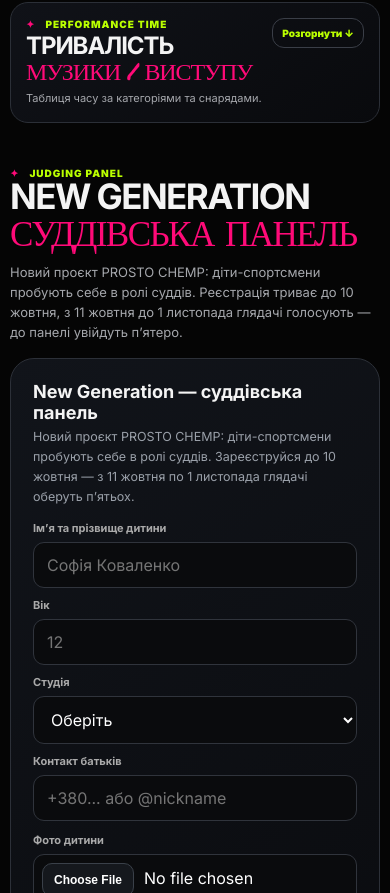
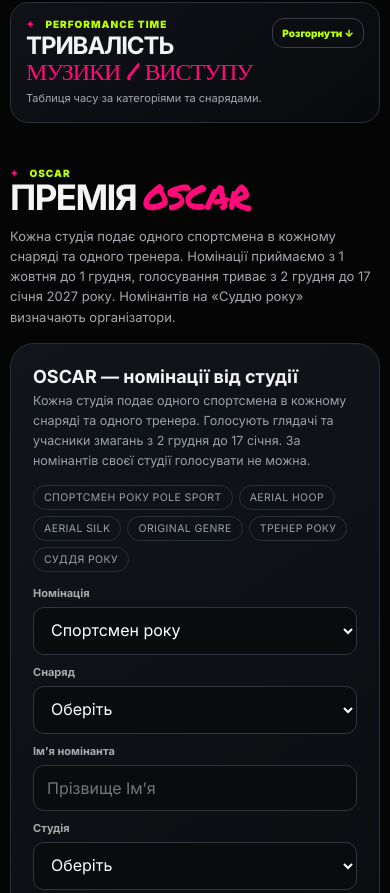
Before and after one commit to kkostrikova/prosto-chemp-rules-2027, a plain HTML site: page index.html in a window 390 px wide. Shown: the part 9113-10006 px from the top of the page. Drawn offline with Linux system fonts and the light colour scheme.

Commit message:
Hide the New Generation section now that the panel is chosen
Co-Authored-By: Claude Opus 5 <noreply@anthropic.com>
Claude-Session: https://claude.ai/code/session_01WjfHg1DPLbPEpcnmxiw5Lp

```diff
--- a/index.html
+++ b/index.html
@@ -509,7 +509,7 @@ main{max-width:1220px;margin:auto;padding:0 18px 70px}
 </head>
 <body>
 <div class="grain"></div>
-<header><div class="nav"><a class="brand" href="#top"><span class="brand-mark">P4</span><span>PROSTO <b>CHEMP</b> / RULES HUB</span></a><button class="mobile-menu" aria-label="Меню">☰</button><nav class="navlinks"><a href="#start">Старт</a><a href="https://polecompetition.com/" target="_blank" rel="noopener">Подати заявку</a><a href="#art-description">ART</a><a href="#compulsory">SPORT</a><a href="#agreements">Угоди</a><a href="#newgen">New Generation</a><a href="#oscar">OSCAR</a><a href="#full-rules">Правила</a></nav></div></header>
+<header><div class="nav"><a class="brand" href="#top"><span class="brand-mark">P4</span><span>PROSTO <b>CHEMP</b> / RULES HUB</span></a><button class="mobile-menu" aria-label="Меню">☰</button><nav class="navlinks"><a href="#start">Старт</a><a href="https://polecompetition.com/" target="_blank" rel="noopener">Подати заявку</a><a href="#art-description">ART</a><a href="#compulsory">SPORT</a><a href="#agreements">Угоди</a><a href="#oscar">OSCAR</a><a href="#full-rules">Правила</a></nav></div></header>
 <main id="top">
 <section class="hero">
 <div><div class="eyebrow">Єдиний центр правил · сезон 2027</div><h1>RULES <span class="brush">HUB</span></h1><p>Дедлайни, оплата, музика, форми, категорії, чекліст спортсмена та підписання угод — в одному місці. Повний офіційний документ можна завантажити окремо.</p><div class="hero-actions"><a class="btn pink" href="#start">Почати →</a><a class="btn lime" href="rules-official-2026.pdf" download>Завантажити правила PDF ↓</a></div><div class="source-note">Ключові умови платформи сформовано з документа «Правила та положення 2027». Повний офіційний документ доступний для завантаження.</div></div>
@@ -730,7 +730,7 @@ main{max-width:1220px;margin:auto;padding:0 18px 70px}
 
 
 
-<section class="section" id="newgen">
+<section class="section" id="newgen" hidden>
 <div class="section-title">
   <div><div class="eyebrow">Judging panel</div><h2>New Generation <em>суддівська панель</em></h2></div>
   <div class="section-sub">Новий проєкт PROSTO CHEMP: діти-спортсмени пробують себе в ролі суддів. Реєстрація триває до 10 жовтня, з 11 жовтня до 1 листопада глядачі голосують — до панелі увійдуть п’ятеро.</div>
```
